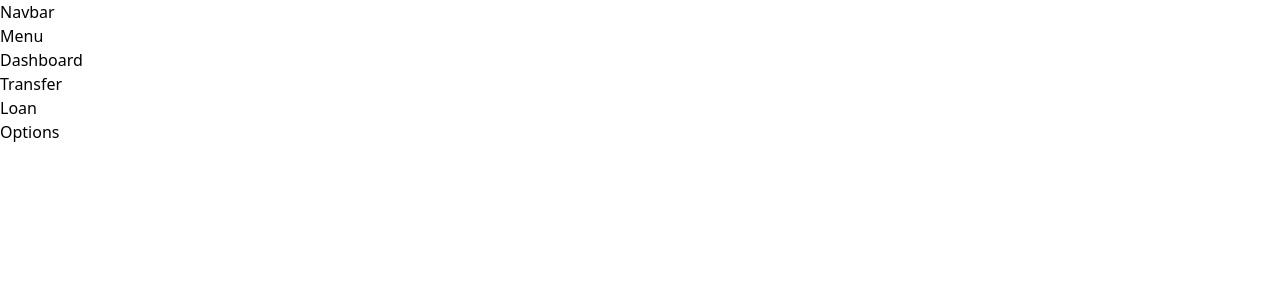
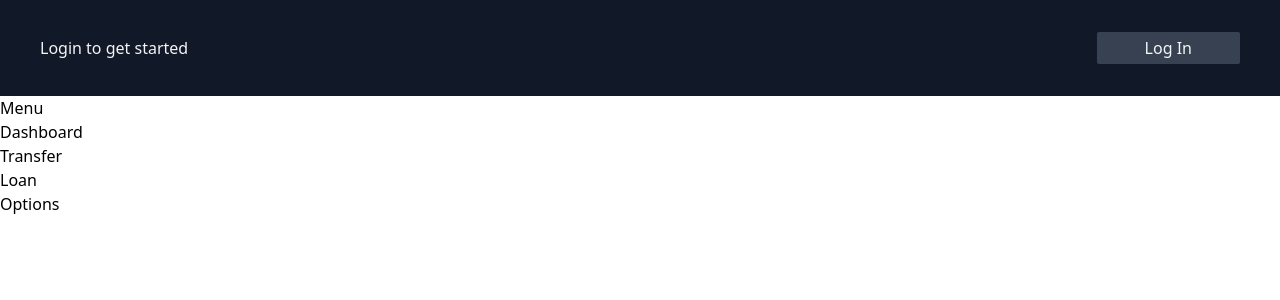
Before and after one commit to neglux/banking-app-dashboard, a React (Create React App) app: page / in a window 1280 px wide. Shown: the top 300 px of the page. Built offline with nearby package versions, Linux system fonts and the light colour scheme.

Commit message:
develop: navbar

```diff
--- a/src/components/Navbar.js
+++ b/src/components/Navbar.js
@@ -1,7 +1,16 @@
 import React from "react";
+import strings from "../data/strings";
 
 const Navbar = () => {
-  return <nav>Navbar</nav>;
+  const { loginMsg, loginBtnText } = strings.navbar;
+  return (
+    <nav className="flex w-full items-center justify-between px-10 py-8 bg-gray-900 text-gray-100">
+      <span>{loginMsg}</span>
+      <button className="px-12 py-1 rounded-sm bg-gray-700 hover:bg-gray-600">
+        {loginBtnText}
+      </button>
+    </nav>
+  );
 };
 
 export default Navbar;
--- a/src/data/strings.js
+++ b/src/data/strings.js
@@ -0,0 +1,6 @@
+export default {
+  navbar: {
+    loginMsg: "Login to get started",
+    loginBtnText: "Log In",
+  },
+};
```
